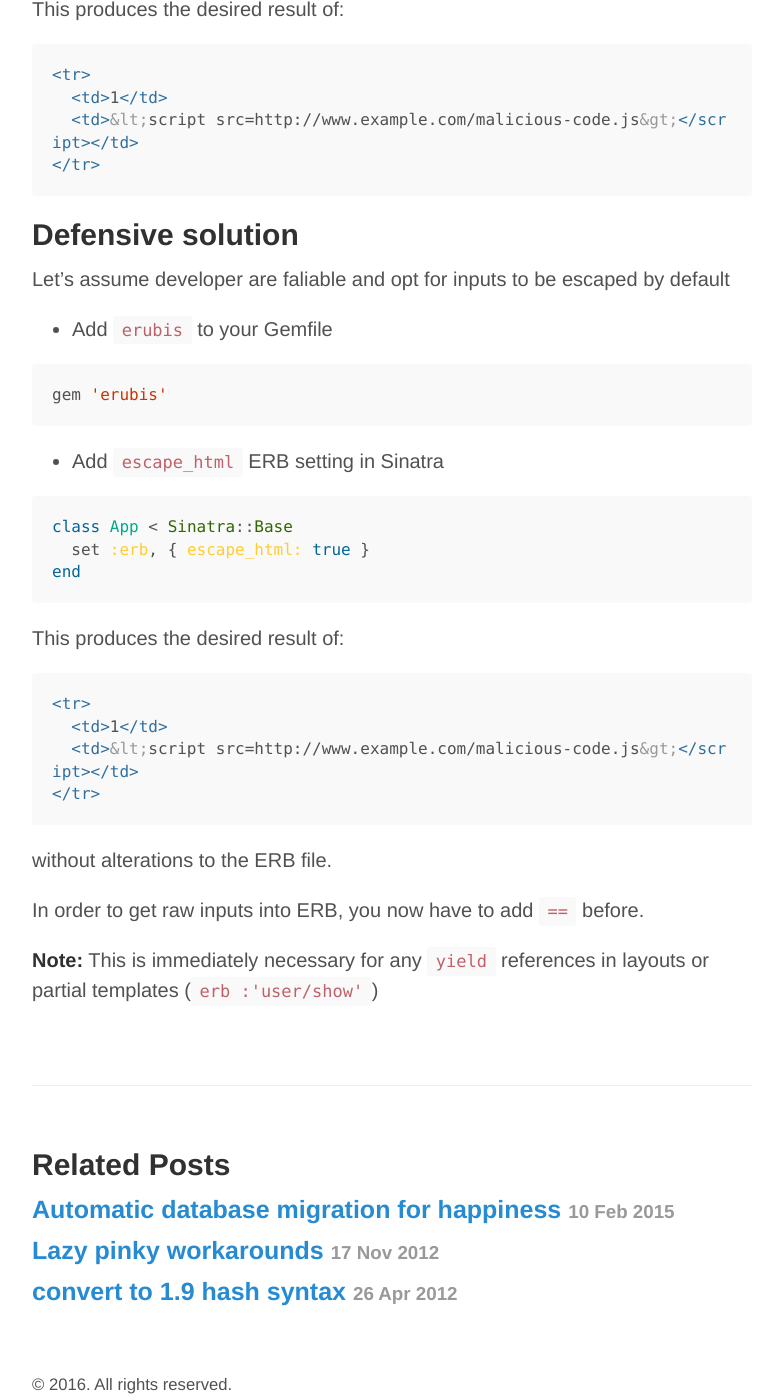
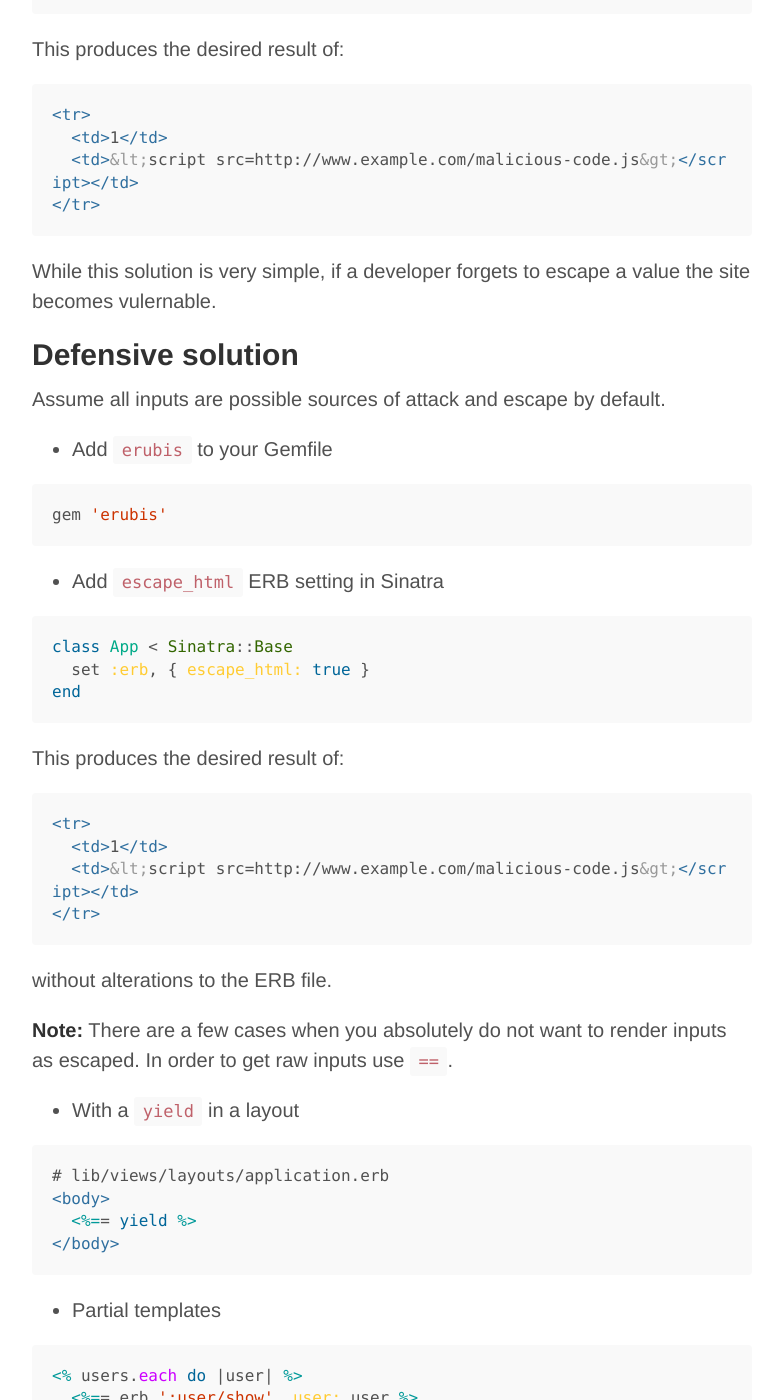
Before and after one commit to lanej/lanej.github.com, a Jekyll site: the page built from _posts/2016-10-30-sinatra_xss_escaping.md, in a window 1280 px wide and 1400 px high, scrolled down 1634 px. Shown: the whole window, without its empty margins (248-1028 px from the left). Built offline with Jekyll 4.4.1, drawn with Linux system fonts in a browser that asks for light colours; some of the changed text lies outside the part shown.

Commit message:
update xss post

````diff
--- a/_posts/2016-10-30-sinatra_xss_escaping.md
+++ b/_posts/2016-10-30-sinatra_xss_escaping.md
@@ -6,7 +6,9 @@ category: programming
 tags: [ruby, sinatra]
 ---
 
-## Problem
+While [Rails XSS escaping by default](https://www.owasp.org/index.php/Ruby_on_Rails_Cheatsheet#Cross-site_Scripting_.28XSS.29), Sinatra requires some handholding to produce a similar protection.  The following describes two simple solutions.
+
+## Setup
 
 Given a basic Sinatra application
 
@@ -46,7 +46,7 @@ This solution is immediately vulnerable to persistent [XSS attacks](https://en.w
 
 ## Offensive solution
 
-Use [`ERB::Util#h`](http://ruby-doc.org/stdlib-2.1.2/libdoc/erb/rdoc/ERB/Util.html#method-i-h) for specific inputs that should be escaped.
+Use [`ERB::Util#h`](http://ruby-doc.org/stdlib-2.1.2/libdoc/erb/rdoc/ERB/Util.html#method-i-h) on the specific inputs that should be escaped.
 
 * include `ERB::Util`
 
@@ -60,7 +60,7 @@ end
 * Explicitly escape desired inputs
 
 ```patch
--    <td><%= user.name %></td>
+-    <td><%= user.id %></td>
 +    <td><%= h user.name %></td>
 ```
 
@@ -73,9 +73,11 @@ This produces the desired result of:
 </tr>
 ```
 
+While this solution is very simple, if a developer forgets to escape a value the site becomes vulernable.
+
 ## Defensive solution
 
-Let's assume developer are faliable and opt for inputs to be escaped by default
+Assume all inputs are possible sources of attack and escape by default.
 
 * Add `erubis` to your Gemfile
 
@@ -102,6 +104,21 @@ This produces the desired result of:
 
 without alterations to the ERB file.
 
-In order to get raw inputs into ERB, you now have to add `==` before.
+**Note:** There are a few cases when you absolutely do not want to render inputs as escaped. In order to get raw inputs use `==`.
 
-**Note:** This is immediately necessary for any `yield` references in layouts or partial templates (`erb :'user/show'`)
+* With a `yield` in a layout
+
+```erb
+# lib/views/layouts/application.erb
+<body>
+  <%== yield %>
+</body>
+```
+
+* Partial templates
+
+```erb
+<% users.each do |user| %>
+  <%== erb ':user/show', user: user %>
+<% end %>
+```
````
Also changed, not shown: other parts of _posts/2016-10-30-sinatra_xss_escaping.md (+1 -3 lines).
